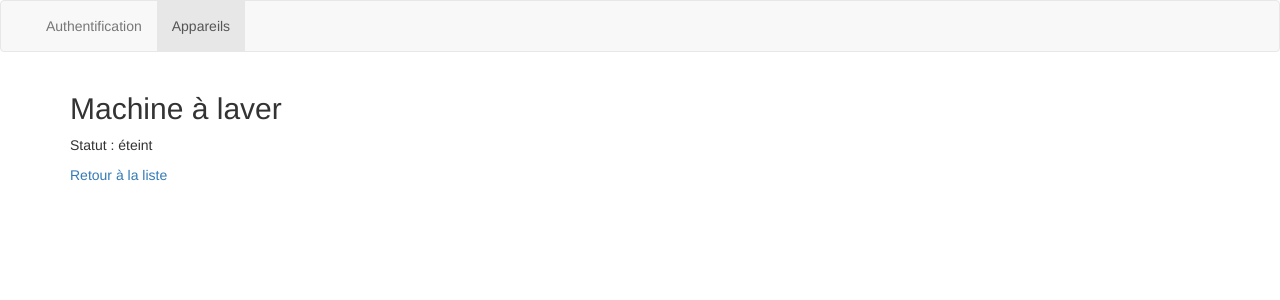
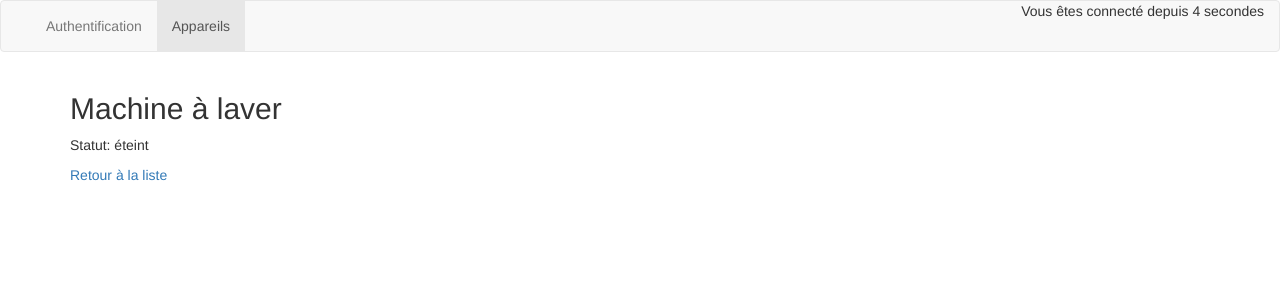
Before and after one commit to bugtronik/angular-oc, an Angular app in the folder mon-projet-angular/: page /appareils/1 in a window 1280 px wide. Shown: the top 300 px of the page. Built offline with nearby package versions, Linux system fonts and the light colour scheme.

Commit message:
Gestion des observable - Terminé

```diff
--- a/mon-projet-angular/src/app/app.component.html
+++ b/mon-projet-angular/src/app/app.component.html
@@ -5,6 +5,9 @@
 				<li routerLinkActive="active"><a routerLink="auth">Authentification</a></li>
 				<li routerLinkActive="active"><a routerLink="appareils">Appareils</a></li>
 			</ul>
+			<div class="navbar-right">
+				<p>Vous êtes connecté depuis {{ secondes }} secondes</p>
+			</div>
 		</div>
 	</div>
 </nav>
--- a/mon-projet-angular/src/app/app.component.ts
+++ b/mon-projet-angular/src/app/app.component.ts
@@ -4,6 +4,7 @@ import { AuthService } from './services/auth.service';
 import { Router } from '@angular/router';
 import { Observable } from 'rxjs/Observable';
 import 'rxjs/add/observable/interval';
+import { Subscription } from 'rxjs';
 
 @Component({
   selector: 'app-root',
@@ -12,6 +13,8 @@ import 'rxjs/add/observable/interval';
 })
 export class AppComponent implements OnInit {
 
+	secondes: number;
+	counterSubscription: Subscription;
 
 	constructor(private authService: AuthService, private router: Router) {
 
@@ -19,6 +22,21 @@ export class AppComponent implements OnInit {
 
 	ngOnInit() {
 		const counter = Observable.interval(1000);
+		this.counterSubscription = counter.subscribe(
+			(value) => {
+				this.secondes = value;
+			},
+			(error) => {
+				console.log("Uh-oh, an error occured! : " + error);
+			},
+			() => {
+				console.log('Observable completed!');
+			}
+		);
+	}
+
+	ngOnDestroy() {
+		this.counterSubscription.unsubscribe();
 	}
 
 }
--- a/mon-projet-angular/src/app/appareil-view/appareil-view.component.ts
+++ b/mon-projet-angular/src/app/appareil-view/appareil-view.component.ts
@@ -1,5 +1,6 @@
 import { Component, OnInit } from '@angular/core';
 import { AppareilService } from '../services/appareil.service';
+import { Subscription } from 'rxjs';
 
 @Component({
   selector: 'app-appareil-view',
@@ -10,6 +11,7 @@ export class AppareilViewComponent implements OnInit {
 
   appareils: any[];
   isAuth = false;
+  appareilSubscription: Subscription;
 
   lastUpdate = new Promise((resolve, reject) => {
 		const date = new Date();
@@ -23,11 +25,17 @@ export class AppareilViewComponent implements OnInit {
   constructor(private appareilService: AppareilService) { }
 
   ngOnInit() {
-		this.appareils = this.appareilService.appareils;
+		this.appareilSubscription = this.appareilService.appareilsSubject.subscribe(
+			(appareils: any[]) => {
+				this.appareils = appareils;
+			}
+		);
+
+		this.appareilService.emitAppareilSubject();
 	}
 
 	onAllumer() {
-		this.appareilService.switchOnAll();
+		this.appareilService.emitAppareilSubject();
 	}
 
 	onEteindre() {
@@ -38,4 +46,8 @@ export class AppareilViewComponent implements OnInit {
 		}
 	}
 
+	ngOnDestroy() {
+		this.appareilSubscription.unsubscribe();
+	}
+
 }
--- a/mon-projet-angular/src/app/services/appareil.service.ts
+++ b/mon-projet-angular/src/app/services/appareil.service.ts
@@ -1,8 +1,12 @@
+import { Subject } from 'rxjs/Subject';
+
 
 
 export class AppareilService {
 
-    appareils = [
+    appareilsSubject = new Subject<any[]>();
+
+    private appareils = [
 		{
             id: 1,
 			name: 'Machine à laver',
@@ -29,23 +33,31 @@ export class AppareilService {
         return appareil;
     }
 
+    emitAppareilSubject() {
+        this.appareilsSubject.next(this.appareils.slice());
+    }
+
     switchOnAll() {
         for(let appareil of this.appareils) {
             appareil.status = 'allumé';
         }
+        this.emitAppareilSubject();
     }
 
     switchOffAll() {
         for(let appareil of this.appareils) {
             appareil.status = 'éteint';
+            this.emitAppareilSubject();
         }
     }
 
     switchOnOne(i: number) {
         this.appareils[i].status = 'allumé';
+        this.emitAppareilSubject();
     }
 
     switchOffOne(i: number) {
         this.appareils[i].status = 'éteint';
+        this.emitAppareilSubject();
     }
 }
--- a/mon-projet-angular/src/app/single-appareil/single-appareil.component.html
+++ b/mon-projet-angular/src/app/single-appareil/single-appareil.component.html
@@ -1,3 +1,3 @@
 <h2>{{ name }}</h2>
-<p>Statut : {{ status }}</p>
+<p>Statut: {{ status }}</p>
 <a routerLink="/appareils">Retour à la liste</a>
```
